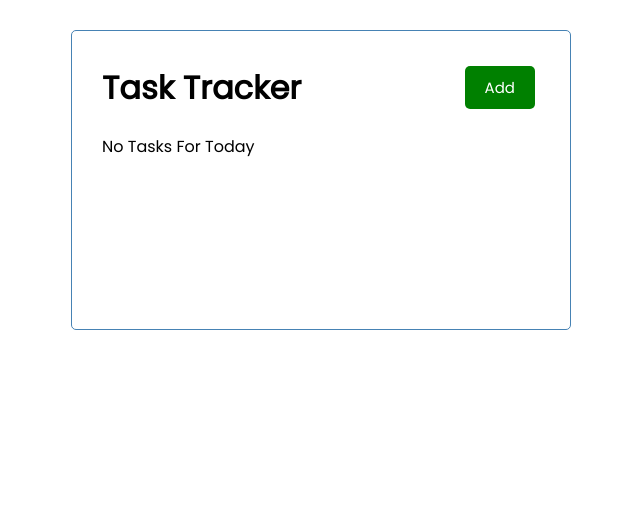
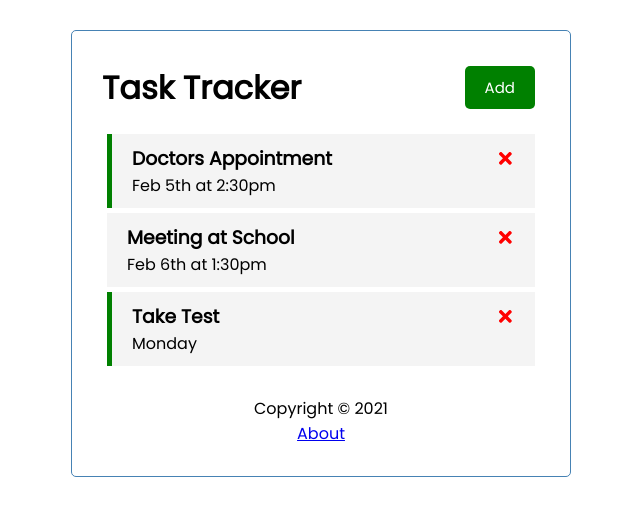
Before and after one commit to younusraza909/React-Task-Tracker, a React (Create React App) app: page / in a window 1280 px wide. Shown: the top 516 px of the page, without its empty margins (319-959 px from the left). Built offline with nearby package versions, Linux system fonts and the light colour scheme; data requests are answered from the project's data file.

Commit message:
Making component for footer and about integrating react-routrt-dom

```diff
--- a/db.json
+++ b/db.json
@@ -10,13 +10,13 @@
       "id": 2,
       "text": "Meeting at School",
       "day": "Feb 6th at 1:30pm",
-      "reminder": true
+      "reminder": false
     },
     {
-      "id": 3,
-      "text": "Food Shopping",
-      "day": "Feb 5th at 2:30pm",
-      "reminder": false
+      "text": "Take Test",
+      "day": "Monday",
+      "reminder": true,
+      "id": 3
     }
   ]
 }
--- a/package.json
+++ b/package.json
@@ -11,6 +11,7 @@
     "react": "^17.0.1",
     "react-dom": "^17.0.1",
     "react-icons": "^4.1.0",
+    "react-router-dom": "^5.2.0",
     "react-scripts": "4.0.1",
     "web-vitals": "^0.2.4"
   },
@@ -19,7 +20,7 @@
     "build": "react-scripts build",
     "test": "react-scripts test",
     "eject": "react-scripts eject",
-    "server":"json-server --watch db.json --port 5000"
+    "server": "json-server --watch db.json --port 5000"
   },
   "eslintConfig": {
     "extends": [
--- a/src/App.js
+++ b/src/App.js
@@ -1,48 +1,114 @@
 import Header from "./components/Header";
 import Tasks from "./components/Tasks";
 import AddTask from "./components/AddTask";
-import { useState } from "react";
+import Footer from "./components/Footer";
+import About from "./components/About";
+import { useState, useEffect, Fragment } from "react";
+import { BrowserRouter as Router, Route } from "react-router-dom";
 
 function App() {
   const [showAddTask, setShowAddTask] = useState(false);
   const [tasks, setTasks] = useState([]);
 
+  useEffect(() => {
+    const getTasks = async () => {
+      const tasksFromServer = await fetchTasks();
+      setTasks(tasksFromServer);
+    };
+    getTasks();
+  }, []);
+
+  //Fetch Tasks
+  const fetchTasks = async () => {
+    const res = await fetch("http://localhost:5000/tasks");
+    const data = await res.json();
+
+    return data;
+  };
+
+  //Fetch Task
+  const fetchTask = async (id) => {
+    const res = await fetch(`http://localhost:5000/tasks/${id}`);
+    const data = await res.json();
+
+    return data;
+  };
   //Delete Task
-  const deleteTask = (id) => {
+  const deleteTask = async (id) => {
+    await fetch(`http://localhost:5000/tasks/${id}`, {
+      method: "DELETE",
+    });
     setTasks(tasks.filter((task) => task.id !== id));
   };
 
   //Set Reminder
-  const toggleReminder = (id) => {
+  const toggleReminder = async (id) => {
+    const taskToToggle = await fetchTask(id);
+    const updTask = { ...taskToToggle, reminder: !taskToToggle.reminder };
+
+    const res = await fetch(`http://localhost:5000/tasks/${id}`, {
+      method: "PUT",
+      headers: {
+        "Content-type": "application/json",
+      },
+      body: JSON.stringify(updTask),
+    });
+
+    const data = await res.json();
     setTasks(
       tasks.map((task) =>
-        task.id === id ? { ...task, reminder: !task.reminder } : task
+        task.id === id ? { ...task, reminder: data.reminder } : task
       )
     );
   };
 
   //Add Task
-  const addTask = (task) => {
-    const id = Math.floor(Math.random() * 10000) + 1;
+  const addTask = async (task) => {
+    const res = await fetch("http://localhost:5000/tasks", {
+      method: "POST",
+      headers: {
+        "Content-type": "application/json",
+      },
+      body: JSON.stringify(task),
+    });
 
-    const newTask = { id, ...task };
+    const data = await res.json();
 
-    setTasks([...tasks, newTask]);
+    setTasks([...tasks, data]);
+    // const id = Math.floor(Math.random() * 10000) + 1;
+    // const newTask = { id, ...task };
+    // setTasks([...tasks, newTask]);
   };
 
   return (
+    <Router>
       <div className="container">
         <Header
           onAdd={() => setShowAddTask(!showAddTask)}
           showAdd={showAddTask}
         />
+        <Route
+          path="/"
+          exact
+          render={(props) => (
+            <Fragment>
               {showAddTask && <AddTask onAdd={addTask} />}
               {tasks.length > 0 ? (
-        <Tasks tasks={tasks} onDelete={deleteTask} onToggle={toggleReminder} />
+                <Tasks
+                  tasks={tasks}
+                  onDelete={deleteTask}
+                  onToggle={toggleReminder}
+                />
               ) : (
                 "No Tasks For Today"
               )}
+            </Fragment>
+          )}
+        />
+        <Route path="/about" component={About} />
+        <Footer />
       </div>
+    </Router>
   );
 }
 
--- /dev/null
+++ b/src/components/About.js
@@ -0,0 +1,12 @@
+import { Link } from "react-router-dom";
+
+const About = () => {
+  return (
+    <div>
+      <h4>Version 1.0.0</h4>
+      <Link to="/">Go Back</Link>
+    </div>
+  );
+};
+
+export default About;
--- /dev/null
+++ b/src/components/Footer.js
@@ -0,0 +1,11 @@
+import { Link } from "react-router-dom";
+const Footer = () => {
+  return (
+    <footer>
+      <p>Copyright &copy; 2021 </p>
+      <Link to="/about">About</Link>
+    </footer>
+  );
+};
+
+export default Footer;
```
Also changed, not shown: 2 other files (tests, documents, lock files or other folders). Lines whose indentation alone changed are shown as unchanged.
